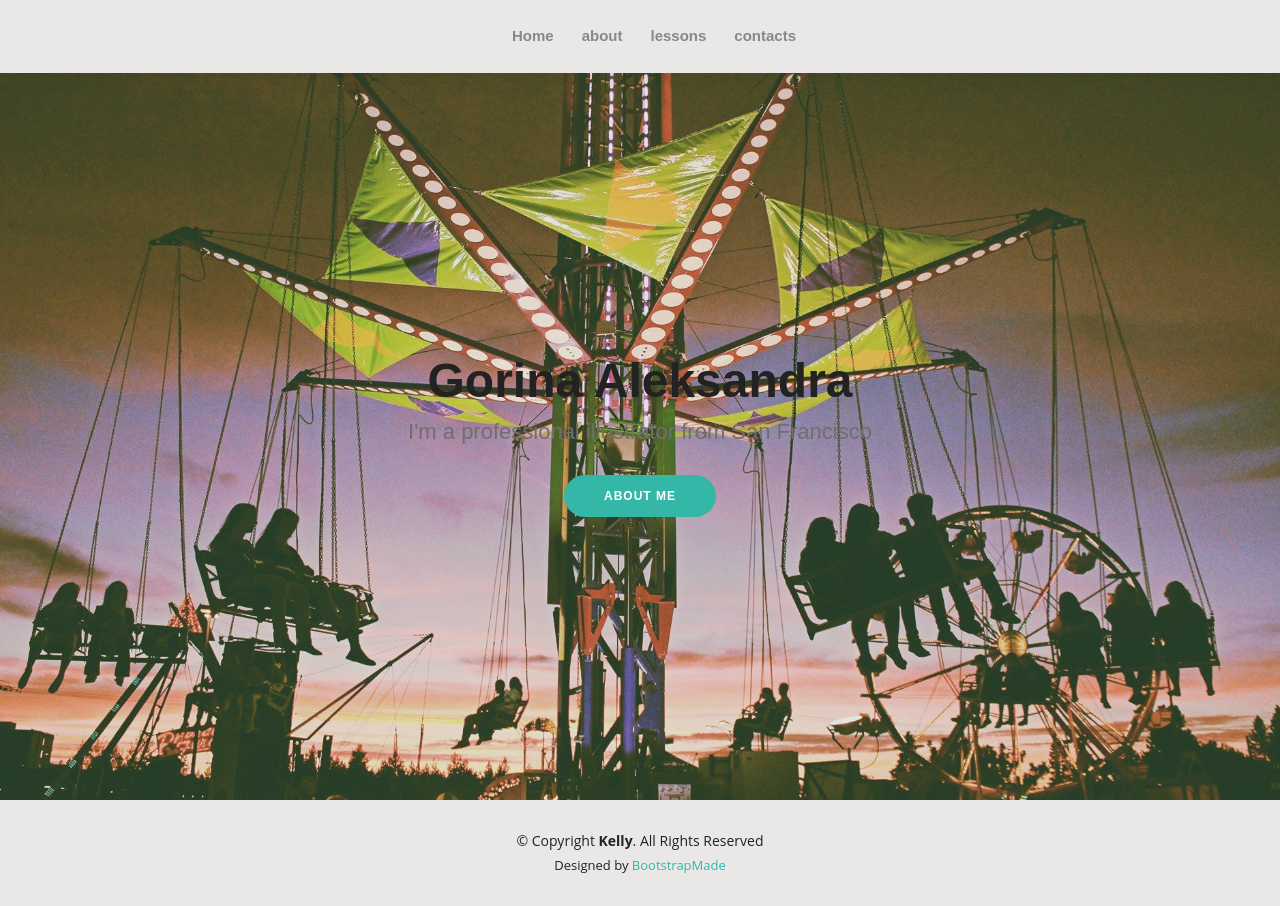
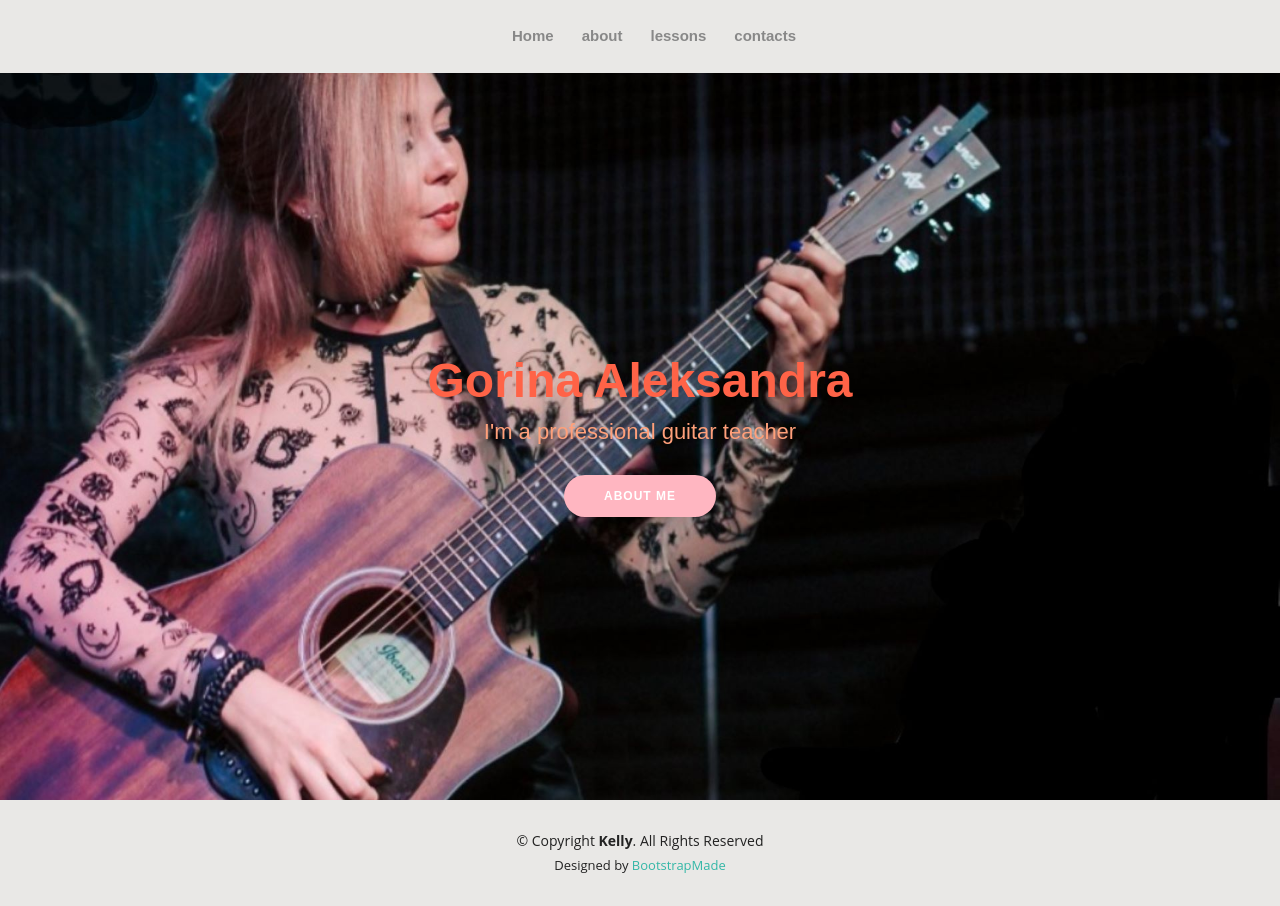
Before and after one commit to tyranich/guitar_site, a Django app: page / in a window 1280 px wide. Run offline with Django 4.2, Linux system fonts and the light colour scheme.

Commit message:
correct path to static files

```diff
--- a/guitarlesson/static/css/style.css
+++ b/guitarlesson/static/css/style.css
@@ -13,8 +13,6 @@ body {
   font-family: "Open Sans", sans-serif;
   color: #444444;
 }
-
-
 
 a {
   color: #34b7a7;
@@ -423,7 +421,7 @@ h6 {
 #hero {
   width: 100%;
   height: 100vh;
-  background: url("/img/hero-bg.jpg") top right;
+  background-image: url("../img/hero-bg2.jpg");;
   background-size: cover;
 }
 
@@ -443,11 +441,11 @@ h6 {
   font-size: 48px;
   font-weight: 700;
   line-height: 56px;
-  color: #222222;
+  color: #FF6347;
 }
 
 #hero h2 {
-  color: #6f6f6f;
+  color: #FFA07A;
   margin: 10px 0 0 0;
   font-size: 22px;
 }
@@ -464,7 +462,7 @@ h6 {
   transition: 0.5s;
   margin-top: 30px;
   color: #fff;
-  background: #34b7a7;
+  background: #FFB6C1;
 }
 
 #hero .btn-about:hover {
--- a/guitarlesson/templates/guitarlesson/index.html
+++ b/guitarlesson/templates/guitarlesson/index.html
@@ -1,11 +1,10 @@
+<!DOCTYPE html>
 {% load static %}
-
-<!DOCTYPE html>
 <html>
 <link href="https://cdn.jsdelivr.net/npm/bootstrap@5.3.2/dist/css/bootstrap.min.css" rel="stylesheet" integrity="sha384-T3c6CoIi6uLrA9TneNEoa7RxnatzjcDSCmG1MXxSR1GAsXEV/Dwwykc2MPK8M2HN" crossorigin="anonymous">
   <head>
     <title>Заголовок документа</title>
-    <link href="/static/css/style.css" rel="stylesheet">
+    <link rel="stylesheet" href="{% static '/css/style.css' %}">
   </head>
   <body>
     <header id="header" class="fixed-top">
@@ -27,8 +26,8 @@
     <section id="hero" class="d-flex align-items-center">
       <div class="container d-flex flex-column align-items-center" data-aos="zoom-in" data-aos-delay="100">
         <h1>Gorina Aleksandra</h1>
-        <h2>I'm a professional illustrator from San Francisco</h2>
-        <a href="about.html" class="btn-about">About Me</a>
+        <h2>I'm a professional guitar teacher </h2>
+        <a href="/about" class="btn-about">About Me</a>
       </div>
     </section><!-- End Hero -->
 
```
Also changed, not shown: educate_website/settings.py (+4 -4 lines), guitarlesson/static/css/hero-bg.jpg (added), guitarlesson/static/img/hero-bg2.jpg (added), guitarlesson/templates/guitarlesson/hero-bg.jpg (added).
